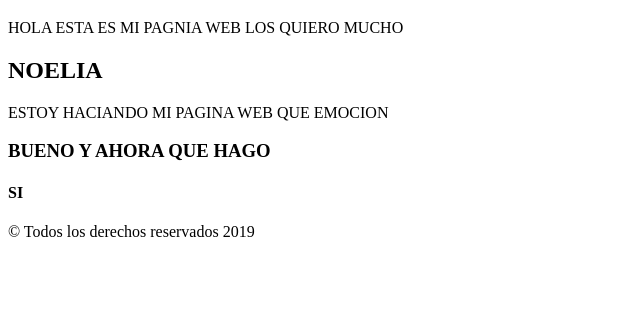
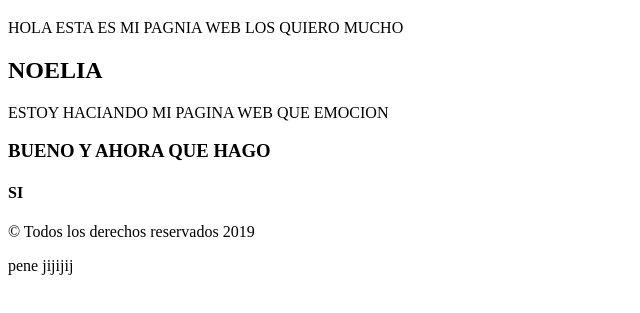
Before and after one commit to EricMolina/firstweb_ASIX1, a plain HTML site: page index.html in a window 1280 px wide. Shown: the part 61-374 px from the top of the page, without its empty margins (0-640 px from the left). Drawn offline with Linux system fonts and the light colour scheme.

Commit message:
he añadido un parrafo :)

```diff
--- a/index.html
+++ b/index.html
@@ -16,6 +16,7 @@
         <h3>BUENO Y AHORA QUE HAGO</h4>
             <h4>SI</h5>
                 <p>© Todos los derechos reservados 2019</p>
+                <p>pene jijijij</p>
 </body>
 
 </html>
```
